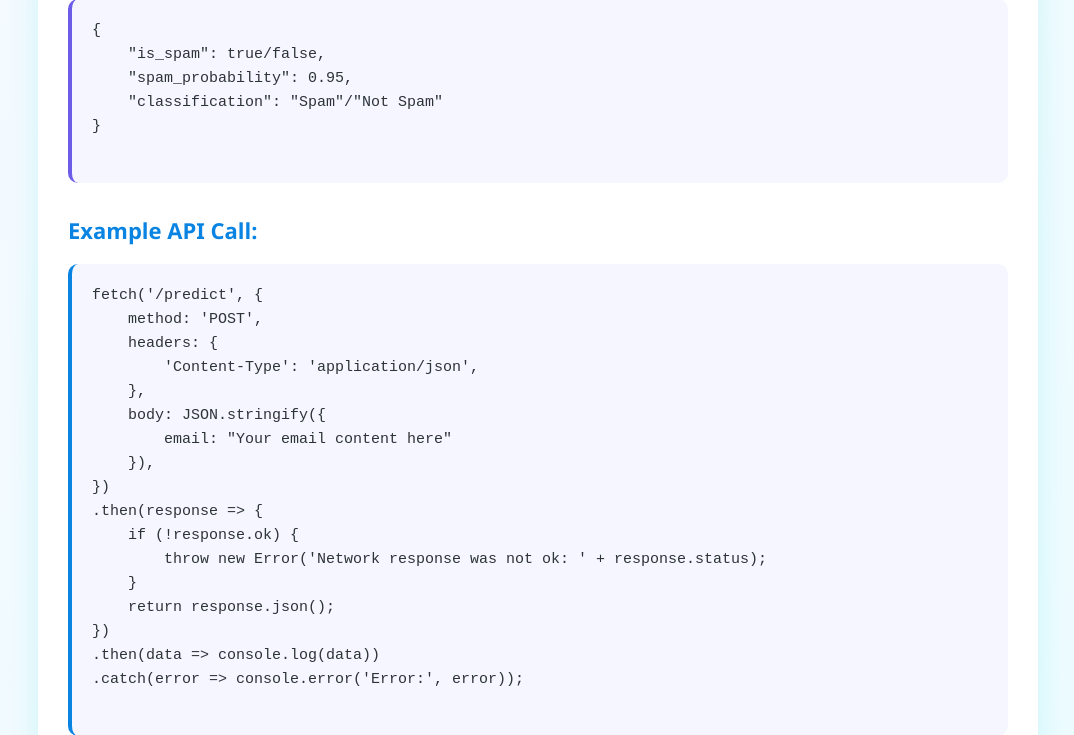
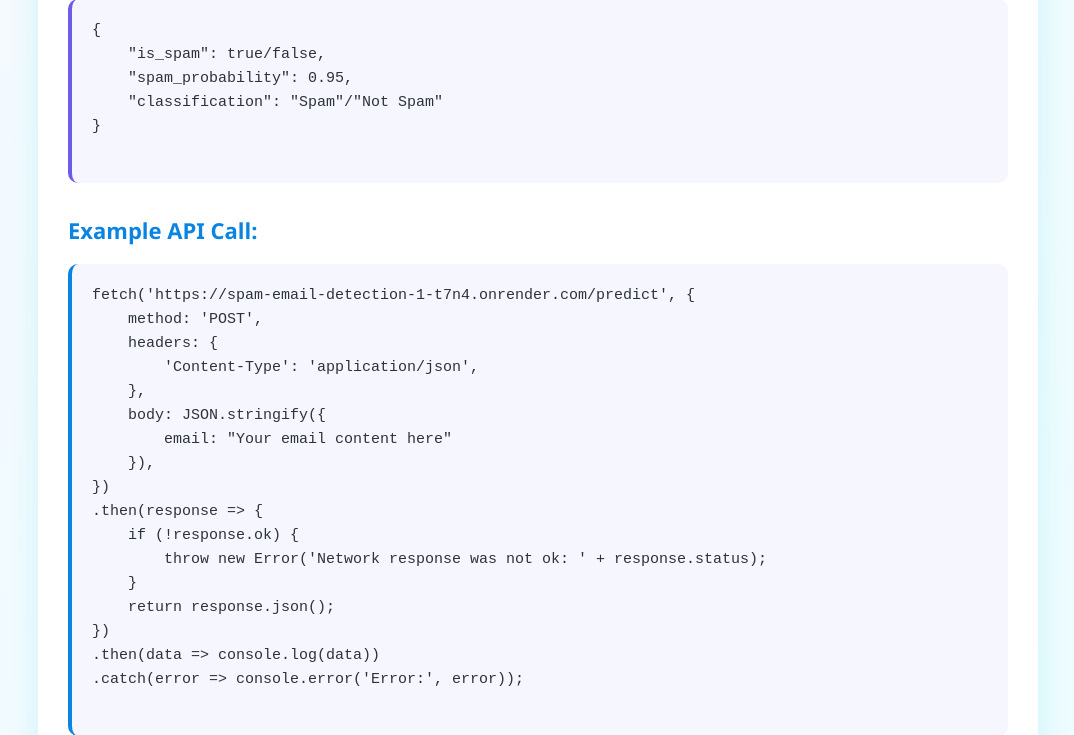
Before and after one commit to deoprakash/spam-email-detection, a Flask app: page / in a window 1280 px wide. Shown: the part 1136-1871 px from the top of the page, without its empty margins (102-1176 px from the left). Run offline with Flask 3, Linux system fonts and the light colour scheme; parts of the project's set-up code (start-up, migrations or seed data) failed here and were passed over.

Commit message:
Update index.html

```diff
--- a/templates/index.html
+++ b/templates/index.html
@@ -66,7 +66,7 @@
         <div>
             <h3 style="color: #0984e3; font-size: 22px; margin-bottom: 15px;">Example API Call:</h3>
             <pre style="background-color: #f5f6ff; padding: 20px; border-radius: 10px; border-left: 4px solid #0984e3; overflow-x: auto; font-family: 'Courier New', monospace; font-size: 15px; color: #2d3436;">
-fetch('/predict', {
+fetch('https://spam-email-detection-1-t7n4.onrender.com/predict', {
     method: 'POST',
     headers: {
         'Content-Type': 'application/json',
```
